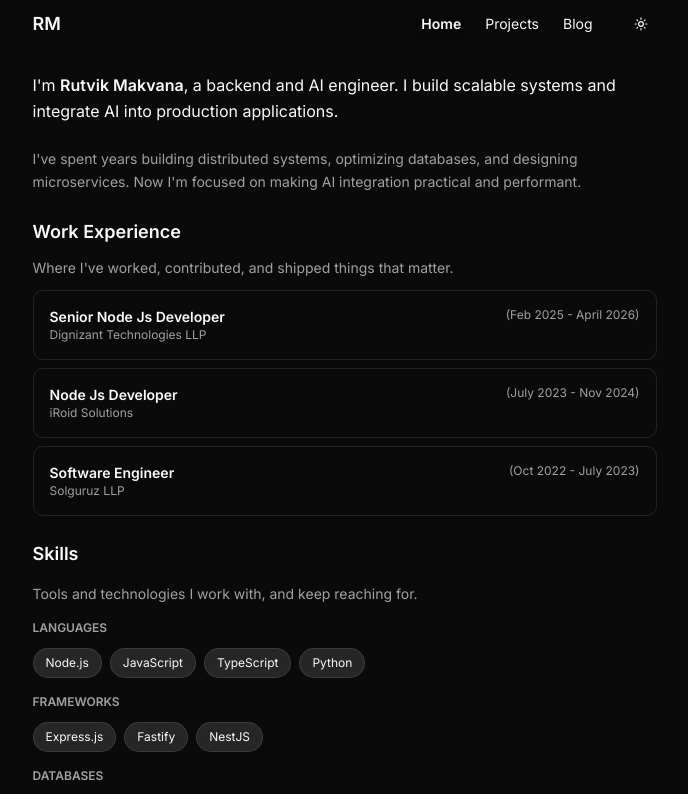
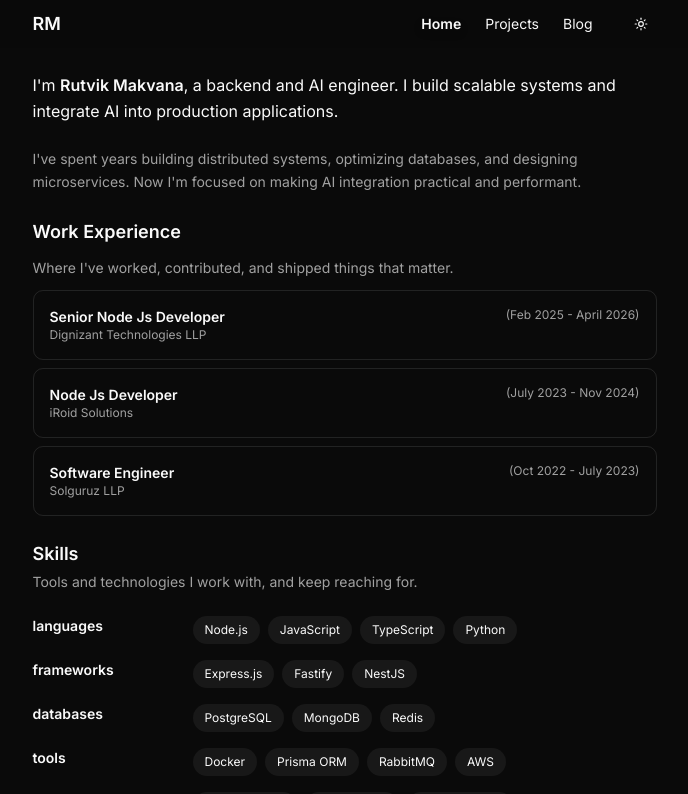
Before and after one commit to RutvikMakvana4/devfolio, a Next.js app: page / in a window 1280 px wide. Shown: the top 794 px of the page, without its empty margins (288-976 px from the left). Built offline with nearby package versions, Linux system fonts and the light colour scheme.

Commit message:
refactor: change the skills section ui

```diff
--- a/app/page.js
+++ b/app/page.js
@@ -29,7 +29,6 @@ export default function Home() {
 
   return (
     <div className="space-y-5 sm:space-y-6">
-      {/* Introduction */}
       <section>
         <p className="text-base leading-relaxed">
           I'm <span className="font-semibold">Rutvik Makvana</span>, a backend
@@ -38,7 +37,6 @@ export default function Home() {
         </p>
       </section>
 
-      {/* About */}
       <section>
         <p className="text-sm text-muted-foreground leading-relaxed">
           I've spent years building distributed systems, optimizing databases,
@@ -47,7 +45,6 @@ export default function Home() {
         </p>
       </section>
 
-      {/* Experience Section */}
       <section className="space-y-3">
         <h2 className="text-lg font-semibold">Work Experience</h2>
         <p className="text-sm text-muted-foreground mb-3">
@@ -73,24 +70,25 @@ export default function Home() {
         </div>
       </section>
 
-      {/* Skills Section */}
-      <section className="space-y-4">
-        <h2 className="text-lg font-semibold">Skills</h2>
-        <p className="text-sm text-muted-foreground">
-          Tools and technologies I work with, and keep reaching for.
-        </p>
+      <section className="space-y-6">
+        <div>
+          <h2 className="text-lg font-semibold">Skills</h2>
+          <p className="text-sm text-muted-foreground mt-1">
+            Tools and technologies I work with, and keep reaching for.
+          </p>
+        </div>
 
         <div className="space-y-4">
           {Object.entries(skills).map(([category, items]) => (
-            <div key={category}>
-              <h3 className="text-xs font-semibold uppercase text-muted-foreground mb-3">
-                {category}
-              </h3>
+            <div key={category} className="flex gap-8">
+              <div className="min-w-32">
+                <p className="text-sm font-semibold">{category}</p>
+              </div>
               <div className="flex flex-wrap gap-2">
                 {items.map((skill) => (
                   <span
                     key={skill}
-                    className="px-3 py-1.5 bg-muted text-foreground text-xs rounded-full border border-border hover:bg-muted/70 transition-colors"
+                    className="px-3 py-1.5 bg-muted/50 text-foreground text-xs rounded-full hover:bg-muted transition-colors"
                   >
                     {skill}
                   </span>
@@ -101,7 +99,6 @@ export default function Home() {
         </div>
       </section>
 
-      {/* Connect Section */}
       <section className="space-y-3">
         <h2 className="text-lg font-semibold">Connect</h2>
         <div className="flex gap-3 flex-wrap">
@@ -124,7 +121,6 @@ export default function Home() {
         </div>
       </section>
 
-      {/* Email CTA */}
       <section className="border border-border rounded-lg p-4 sm:p-5 bg-muted/30">
         <div className="flex flex-col sm:flex-row sm:justify-between sm:items-center gap-3">
           <div>
@@ -152,7 +148,6 @@ export default function Home() {
         </div>
       </section>
 
-      {/* Projects & Blog Links */}
       <section className="text-sm pt-2">
         <p>
           Check out my{" "}
```
